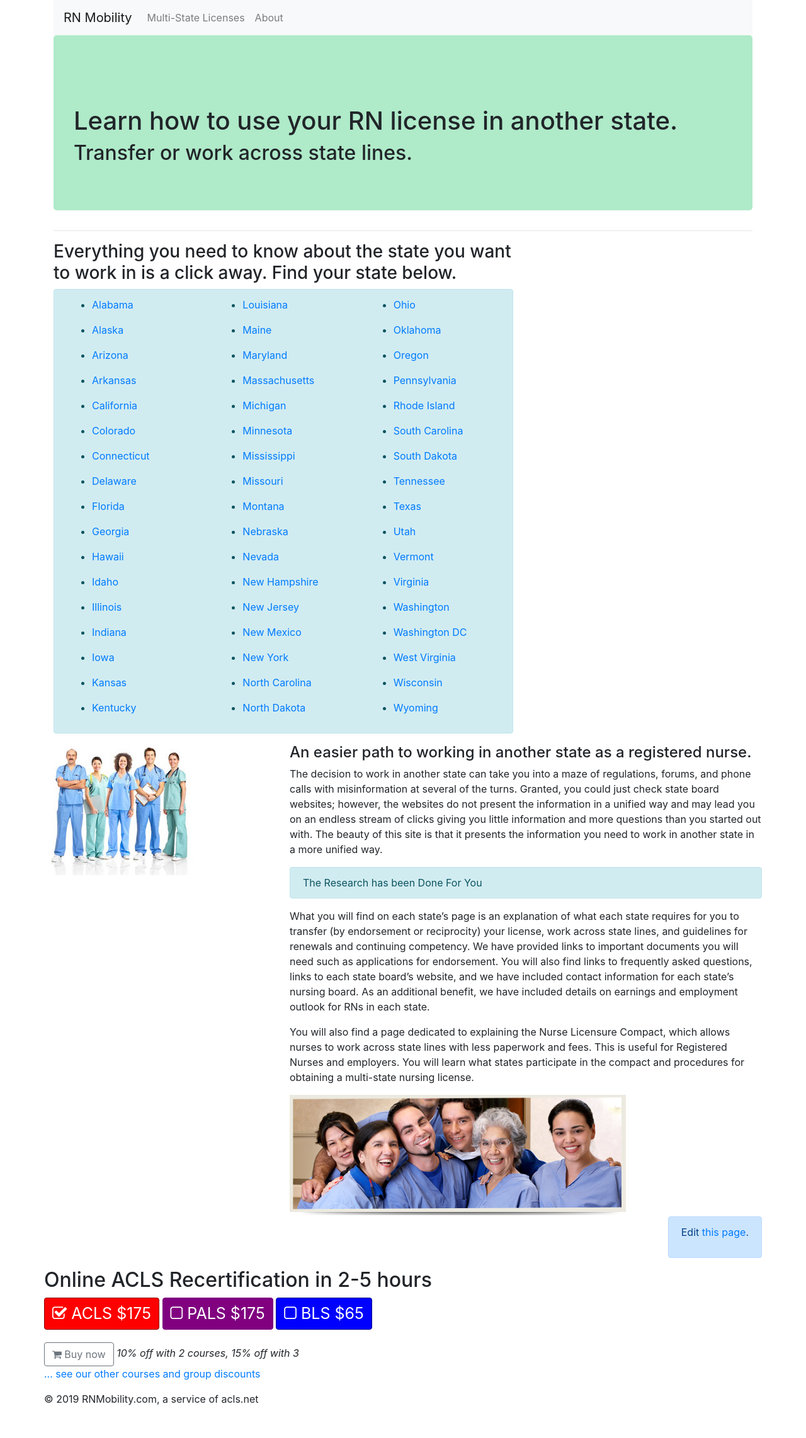
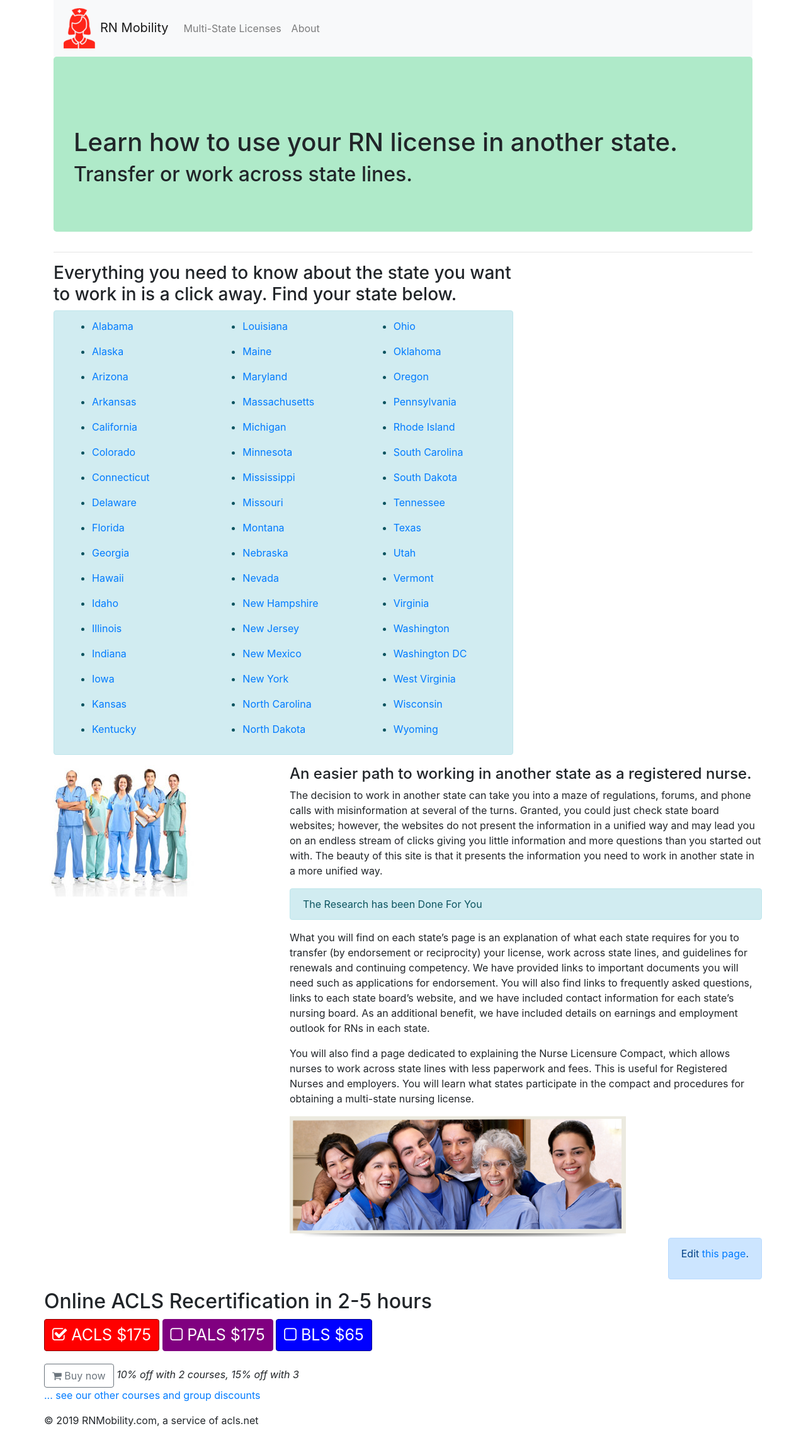
Before and after one commit to codiini/rnmobility.com, a Jekyll site: the page built from index.html, in a window 1280 px wide. Shown: the whole page at 63% size. Built offline with Jekyll 4.4.1, drawn with Linux system fonts in a browser that asks for light colours; before the commit the page ends 2250 px from its top, so only the background shows below that.

Commit message:
rnmobility.com added new favicon and logo, logo is svg. This PR is made for #1280

```diff
--- a/_includes/header.html
+++ b/_includes/header.html
@@ -1,7 +1,7 @@
 
 
 <nav class="navbar navbar-expand-lg navbar-light bg-light">
-  <a class="navbar-brand" href="index.html">RN Mobility</a>
+  <a class="navbar-brand" href="index.html"><img src="/logo.svg" class="img-fluid mr-2" style="width: 50px; height: auto;">RN Mobility</a>
   <button class="navbar-toggler" type="button" data-toggle="collapse" data-target="#navbarSupportedContent" aria-controls="navbarSupportedContent" aria-expanded="false" aria-label="Toggle navigation">
     <span class="navbar-toggler-icon"></span>
   </button>
```
Also changed, not shown: favicon.ico, logo.svg (added).
